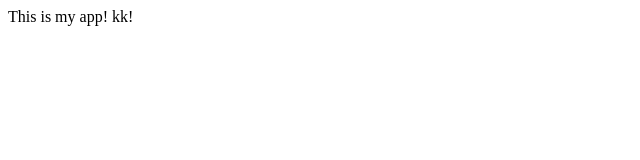
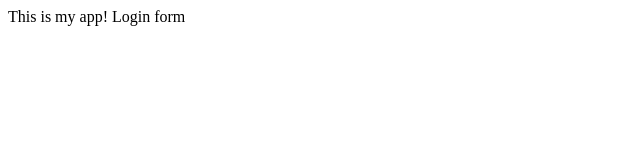
Before and after one commit to furkan2503/myappsample, a plain HTML site: page index.html in a window 1280 px wide. Shown: the full height of the page, 0-640 px from the left. Drawn offline with Linux system fonts and the light colour scheme.

Commit message:
login form

```diff
--- a/index.html
+++ b/index.html
@@ -4,6 +4,6 @@
     </head>
     <body>
         This is my app!
-        kk!
+        Login form
     </body>
 </html>
```
Also changed, not shown: login.html (added, +1 -0 lines), dir2/app2.js (added), log.txt (added).
